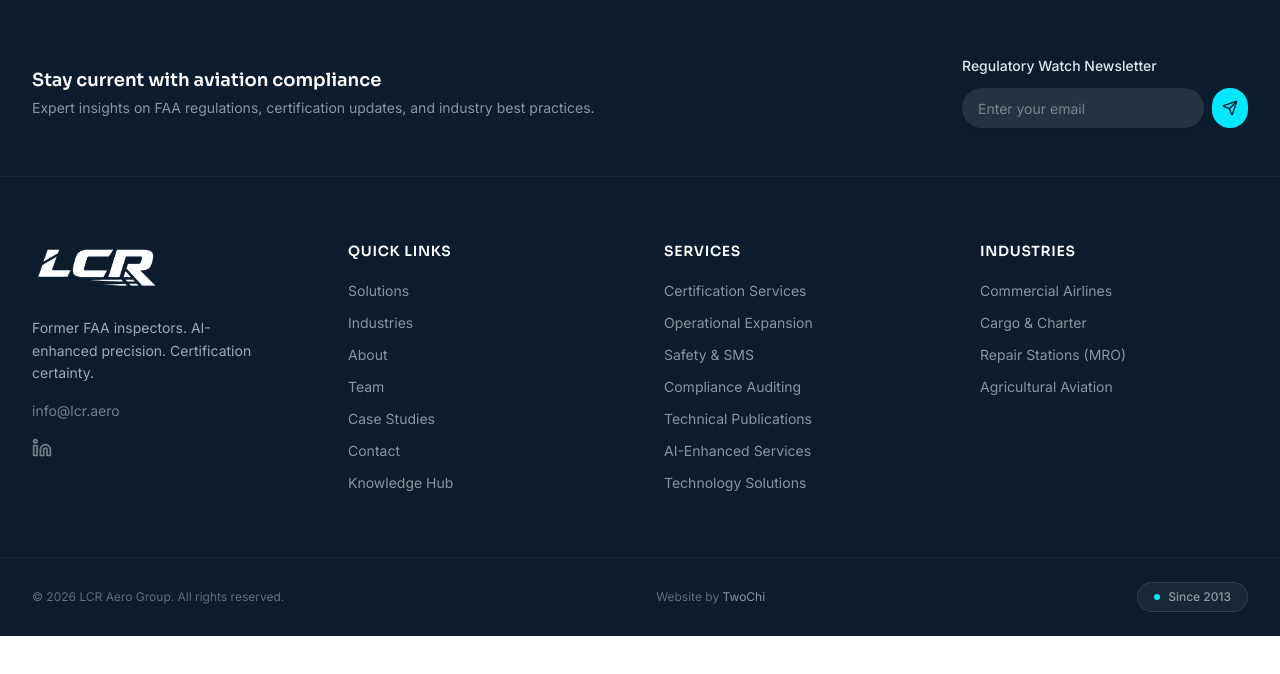
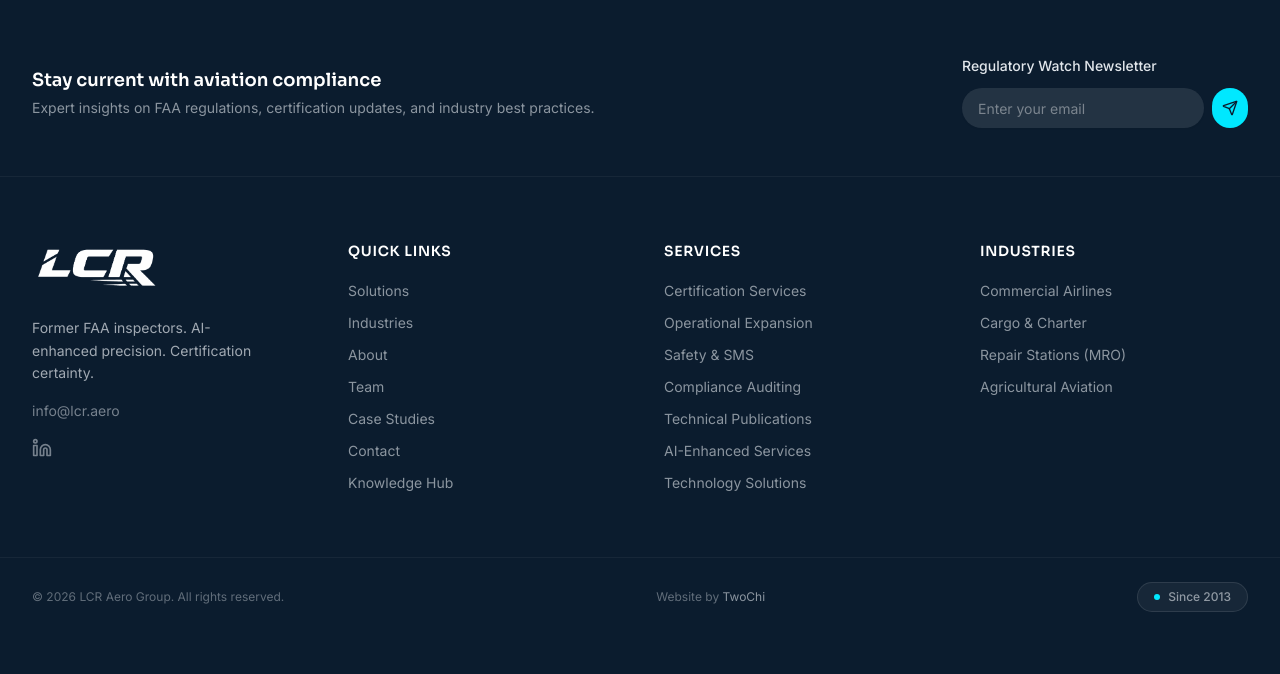
Before and after one commit to amosvizer/LCR, a Next.js app: page / in a window 1280 px wide. Shown: the part 7572-8246 px from the top of the page. Before the commit the page ends 8208 px from the top, so only its background shows below. Built offline with nearby package versions, Linux system fonts and the light colour scheme; no server answers.

Commit message:
better branding

```diff
--- a/src/components/layout/Footer.tsx
+++ b/src/components/layout/Footer.tsx
@@ -148,7 +148,7 @@ export function Footer() {
 
       {/* Bottom Bar */}
       <div className="border-t border-white/5">
-        <div className="mx-auto flex max-w-7xl flex-col items-center justify-between gap-4 px-6 py-6 sm:flex-row lg:px-8">
+        <div className="mx-auto flex max-w-7xl flex-col items-center justify-between gap-4 px-6 pt-6 pb-20 sm:flex-row sm:pb-24 lg:px-8">
           <p className="text-xs text-aero-silver/40">
             &copy; {new Date().getFullYear()} LCR Aero Group. All rights
             reserved.
--- a/src/components/layout/StickyCTA.tsx
+++ b/src/components/layout/StickyCTA.tsx
@@ -26,9 +26,9 @@ export function StickyCTA() {
           animate={{ y: 0, opacity: 1 }}
           exit={{ y: 100, opacity: 0 }}
           transition={{ type: "spring", stiffness: 300, damping: 30 }}
-          className="fixed inset-x-0 bottom-0 z-40 p-4 sm:p-6"
+          className="pointer-events-none fixed inset-x-0 bottom-0 z-40 p-4 sm:p-6"
         >
-          <div className="glass mx-auto flex max-w-3xl items-center justify-between gap-4 rounded-2xl px-6 py-4 shadow-2xl shadow-black/20">
+          <div className="pointer-events-auto glass mx-auto flex max-w-3xl items-center justify-between gap-4 rounded-2xl px-6 py-4 shadow-2xl shadow-black/20">
             <p className="hidden text-sm font-medium text-aero-silver sm:block">
               Ready to accelerate your certification?
             </p>
```
